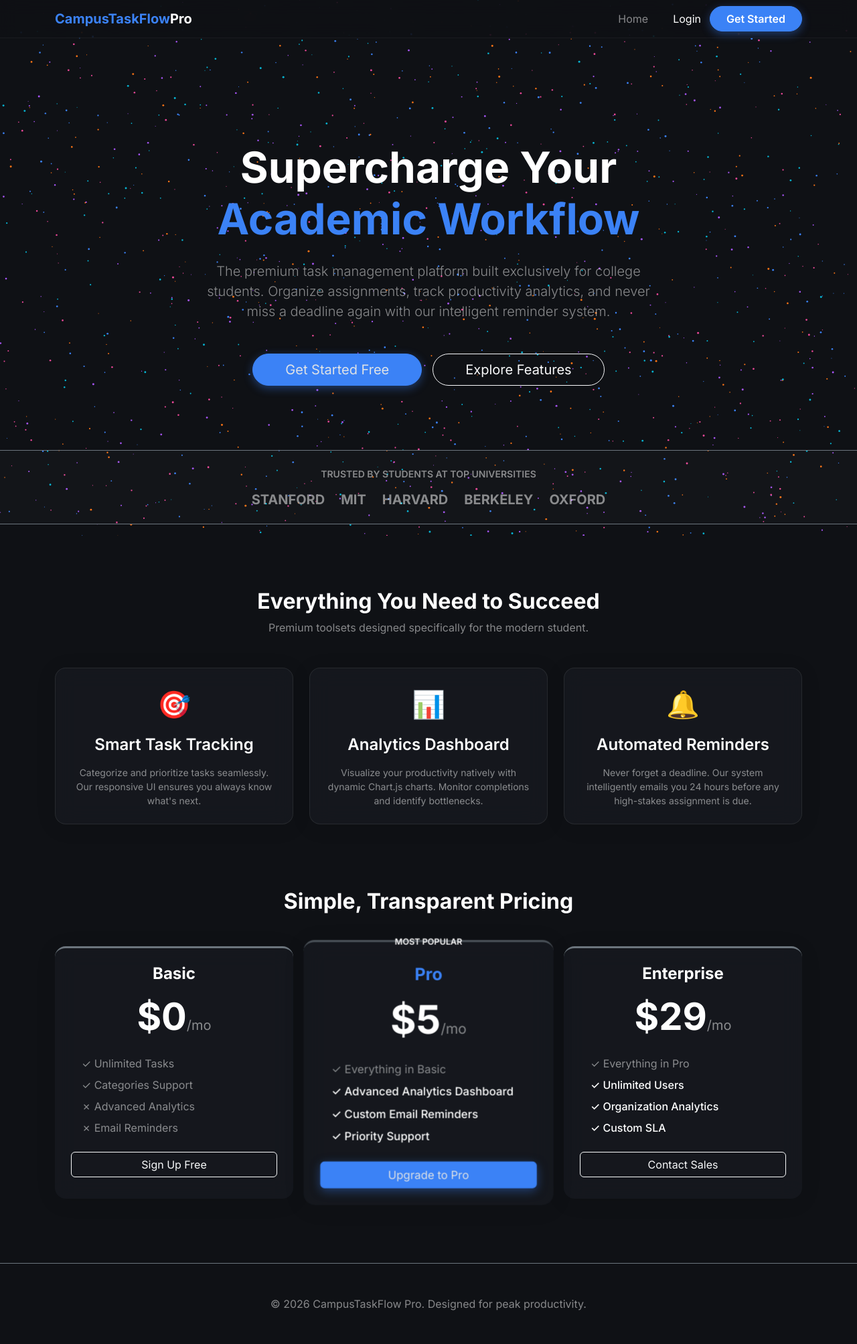
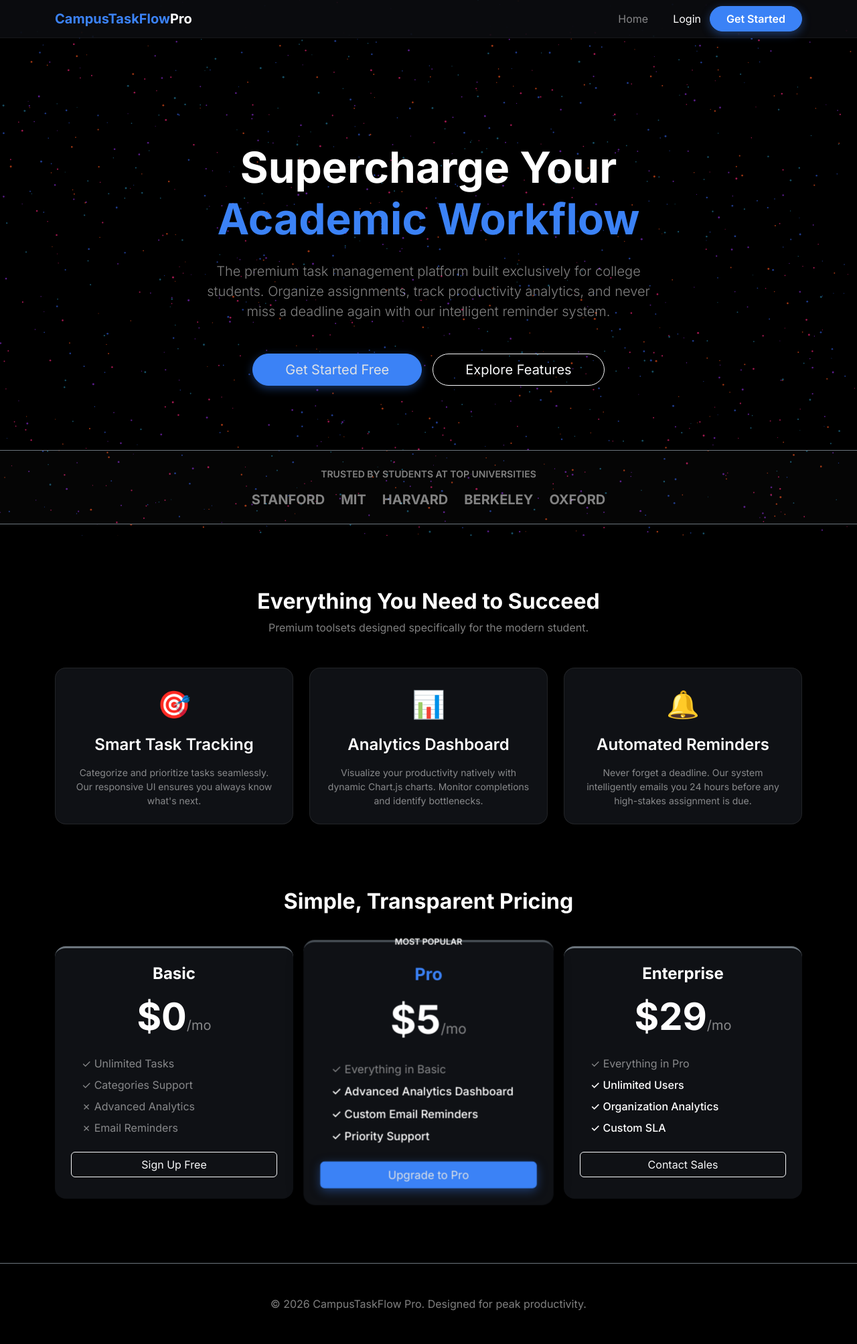
Before and after one commit to ashwinprabhu2005-del/campustaskflow, a Django app: page / in a window 1280 px wide. Shown: the whole page at 67% size. Run offline with Django 4.2, Linux system fonts and the light colour scheme.

Commit message:
style(ui): Switch to pure black theme and darken particle colors

```diff
--- a/tasks/static/css/style.css
+++ b/tasks/static/css/style.css
@@ -1,8 +1,8 @@
 /* Premium Aesthetic Roots */
 :root {
-    --charcoal: #0F1115;
-    --charcoal-light: #1A1D24;
-    --charcoal-lighter: #272B36;
+    --charcoal: #000000;
+    --charcoal-light: #0A0A0A;
+    --charcoal-lighter: #121212;
     --electric: #3B82F6;
     --electric-hover: #2563EB;
     --slate: #64748B;
--- a/tasks/static/js/particles.js
+++ b/tasks/static/js/particles.js
@@ -17,7 +17,8 @@
   const EASE         = 0.04;       // How fast particles spring back to origin
   const REPEL_FORCE  = 8;          // How hard the mouse pushes particles
   const IDLE_SPEED   = 0.8;        // Base floating speed multiplier
-  const COLORS = ['#3B82F6','#A855F7','#EC4899','#F97316','#06B6D4'];
+  // Darker, deeper shades for a stealthier feel on the pure black background
+  const COLORS = ['#1E3A8A', '#581C87', '#9D174D', '#9A3412', '#164E63'];
 
   // ─── Particle ───────────────────────────────────────────────────────────────
   class Particle {
```
